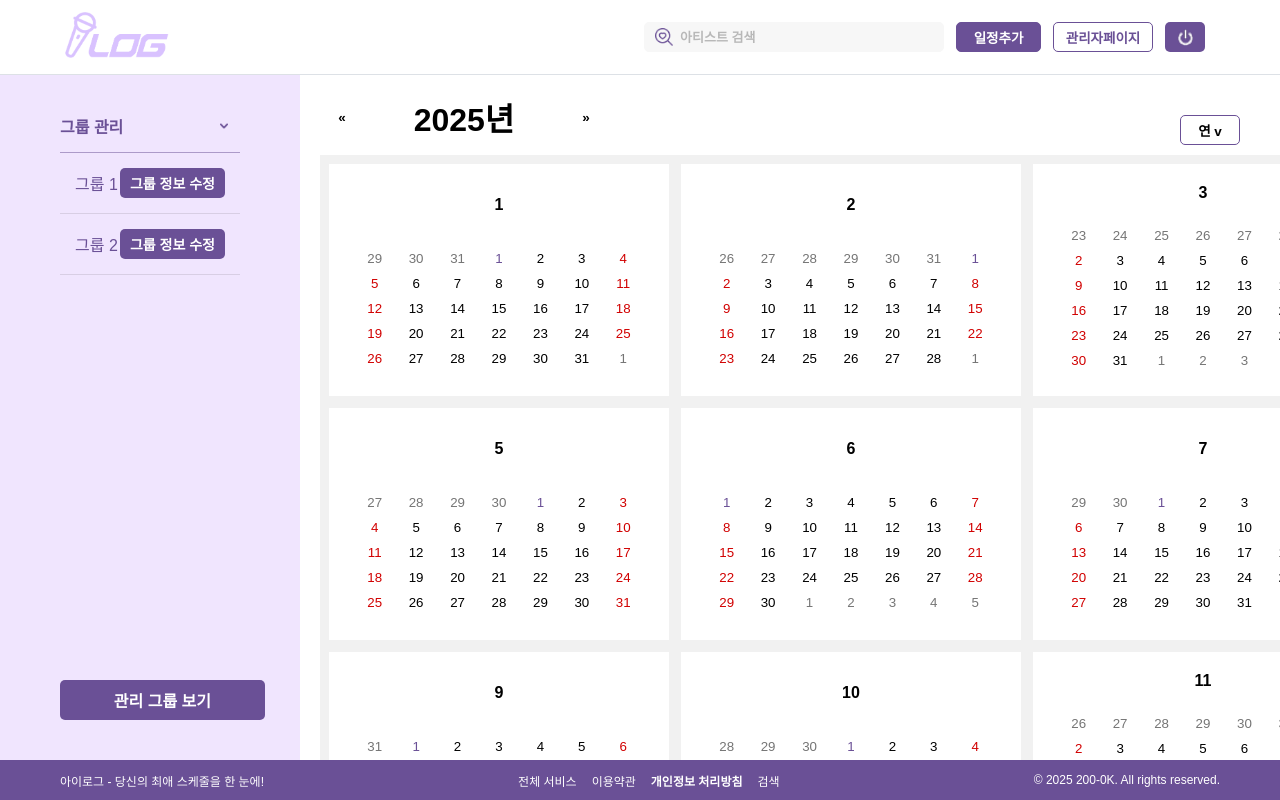
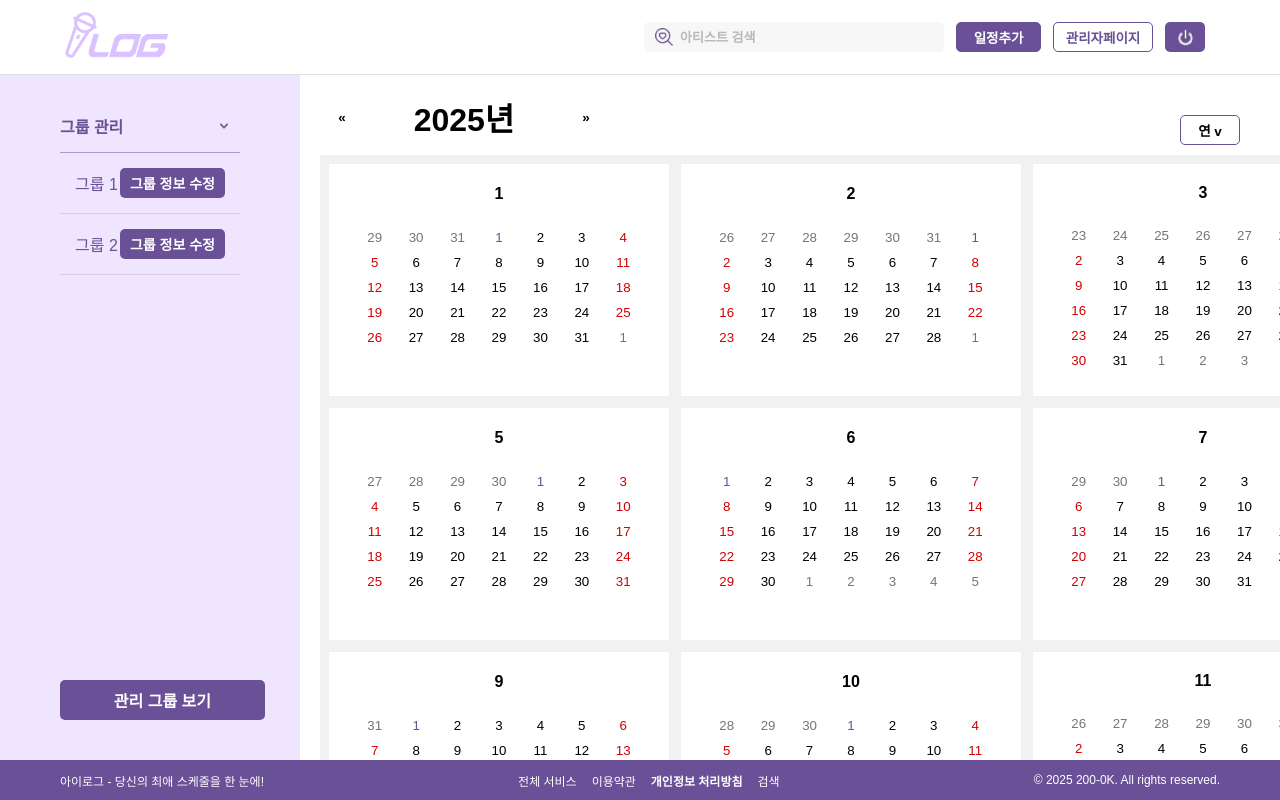
Before and after one commit to oz-200ok/fav_idolfe, a React (Vite) app: page / in a window 1280 px wide. Built offline with nearby package versions, Linux system fonts and the light colour scheme; no server answers; a web font is replaced by a local one.

Commit message:
🎨 일정 flex 정렬 수정

```diff
--- a/src/components/Schedule/Yearly/yearly.scss
+++ b/src/components/Schedule/Yearly/yearly.scss
@@ -13,14 +13,6 @@
   padding: 3px;
   margin: 20px;
 
-  .react-calendar__navigation__label {
-    padding: 0 5px;
-    width: 100%;
-    max-width: 200px;
-    font-size: 16px;
-    font-weight: bold;
-  }
-
   .react-calendar {
     display: flex;
     flex-direction: column;
@@ -29,6 +21,18 @@
     height: 232px;
     padding: 20px !important;
     margin: 6px;
+
+  .react-calendar__navigation {
+    flex-basis: 20px;
+
+    .react-calendar__navigation__label {
+      padding: 0 5px;
+      width: 100%;
+      max-width: 200px;
+      font-size: 16px;
+      font-weight: bold;
+    }
+  }
 
     .react-calendar__viewContainer {
       flex-wrap: wrap;
```
